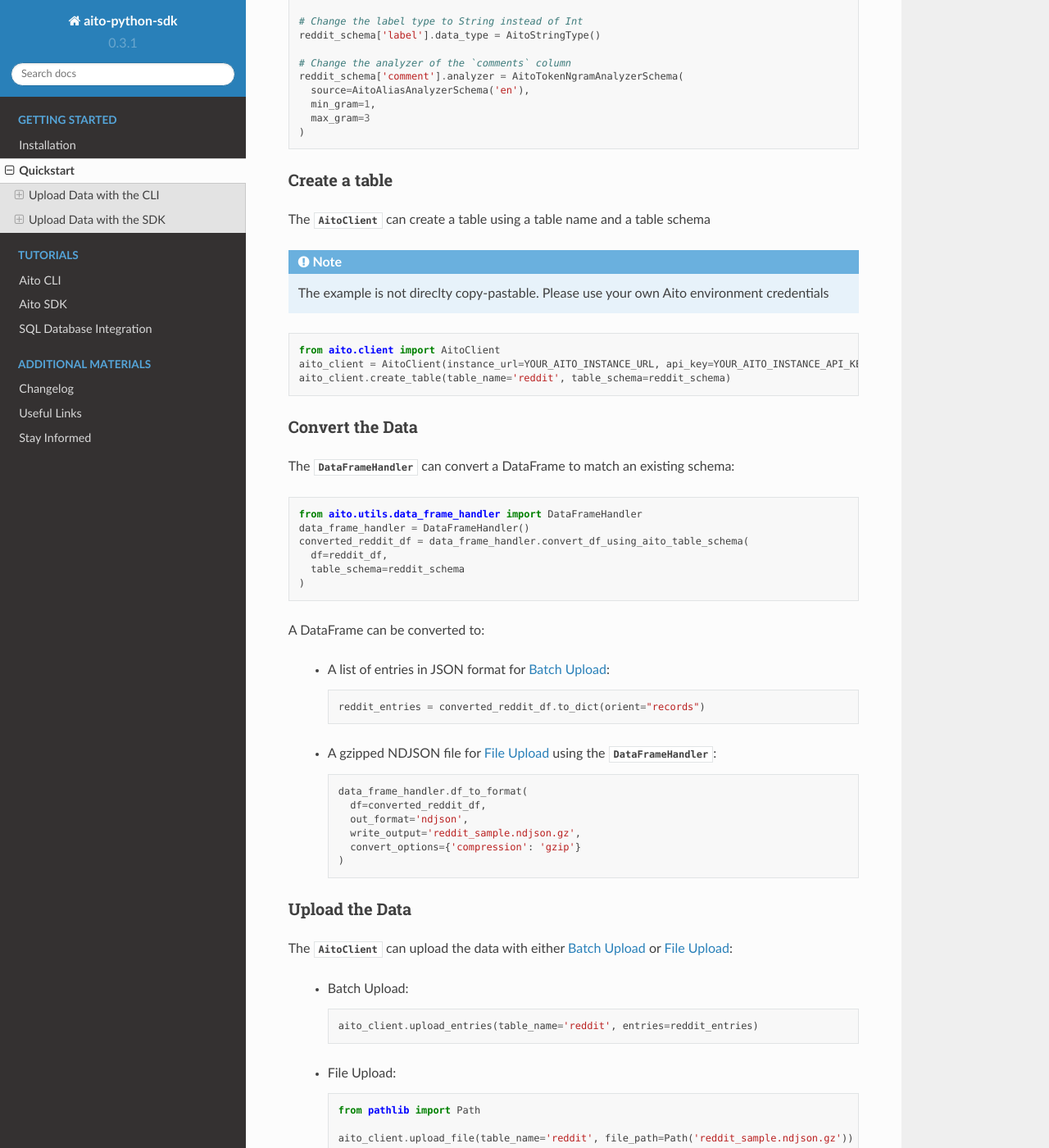
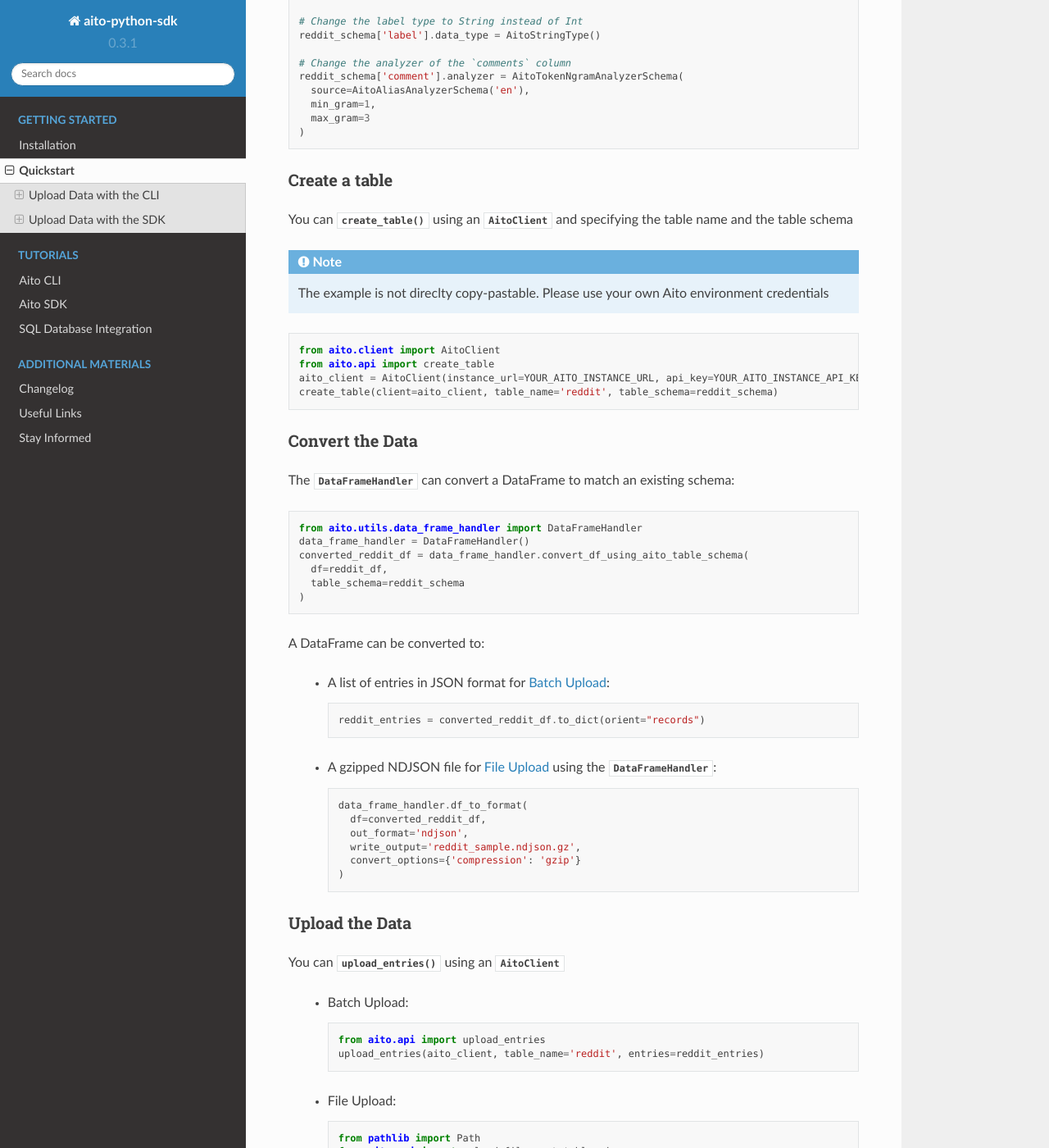
Before and after one commit to AitoDotAI/aito-python-tools, a Sphinx documentation site: the page built from docs/source/quickstart.rst, in a window 1280 px wide and 1400 px high, scrolled down 4320 px. Shown: the whole window at 82% size. Built offline with Sphinx 7.4.7 and the Read the Docs theme 2.0.0, drawn with Linux system fonts in a browser that asks for light colours; some of the changed text lies outside the part shown.

```diff
--- a/docs/source/index.rst
+++ b/docs/source/index.rst
@@ -76,6 +76,8 @@ Aito SDK Overview
 
   schema
   client
+  api
+  client_request
   utils.data_frame_handler
   utils.sql_connection
 
--- a/docs/source/quickstart.rst
+++ b/docs/source/quickstart.rst
@@ -242,7 +242,7 @@ You can access and update the column schema by using the column name as the key:
 Create a table
 ~~~~~~~~~~~~~~
 
-The :py:class:`~aito.client.AitoClient` can create a table using a table name and a table schema
+You can :py:func:`~aito.api.create_table` using an :py:class:`~aito.client.AitoClient` and specifying the table name and the table schema
 
 .. note::
   The example is not direclty copy-pastable. Please use your own Aito environment credentials
@@ -257,8 +257,9 @@ The :py:class:`~aito.client.AitoClient` can create a table using a table name an
 .. testcode::
 
   from aito.client import AitoClient
+  from aito.api import create_table
   aito_client = AitoClient(instance_url=YOUR_AITO_INSTANCE_URL, api_key=YOUR_AITO_INSTANCE_API_KEY)
-  aito_client.create_table(table_name='reddit', table_schema=reddit_schema)
+  create_table(client=aito_client, table_name='reddit', table_schema=reddit_schema)
 
 .. _sdkQuickstartConvertData:
 
@@ -300,24 +301,26 @@ A DataFrame can be converted to:
 Upload the Data
 ~~~~~~~~~~~~~~~
 
-The :py:class:`~aito.client.AitoClient` can upload the data with either `Batch Upload`_ or `File Upload`_:
+You can :py:func:`~aito.api.upload_entries` using an :py:class:`~aito.client.AitoClient`
 
   - Batch Upload:
 
     .. code-block:: python
 
-      aito_client.upload_entries(table_name='reddit', entries=reddit_entries)
+      from aito.api import upload_entries
+      upload_entries(aito_client, table_name='reddit', entries=reddit_entries)
 
   - File Upload:
 
     .. testcode::
 
       from pathlib import Path
+      from aito.api import upload_file, get_table_size
 
-      aito_client.upload_file(table_name='reddit', file_path=Path('reddit_sample.ndjson.gz'))
+      upload_file(aito_client, table_name='reddit', file_path=Path('reddit_sample.ndjson.gz'))
 
       # Check that the data has been uploaded
-      print(aito_client.get_table_size('reddit'))
+      print(get_table_size(aito_client, 'reddit'))
 
     .. testoutput::
 
@@ -326,7 +329,8 @@ The :py:class:`~aito.client.AitoClient` can upload the data with either `Batch U
     .. testcleanup::
 
       import os
-      aito_client.delete_table('reddit')
+      from aito.api import delete_table
+      delete_table(aito_client, 'reddit')
       os.unlink('reddit_sample.ndjson.gz')
 
 
@@ -339,7 +343,8 @@ The `Batch Upload`_ can also be done using a generator:
         entry = {'id': idx}
         yield entry
 
-    aito_client.upload_entries(
+    upload_entries(
+      aito_client,
       table_name="table_name",
       entries=entries_generator(start=0, end=4),
       batch_size=2,
--- a/docs/source/sql.rst
+++ b/docs/source/sql.rst
@@ -168,6 +168,9 @@ You can connect to your SQL Database using the :py:class:`~aito.utils.sql_connec
 .. code:: python
 
   from aito.utils.sql_connection import SQLConnection
+  from aito.client import AitoClient
+  from aito.api import upload_entries
+
   connection = SQLConnection(
     sql_driver='PostgreSQL Unicode',
     sql_server='localhost',
@@ -184,7 +187,7 @@ You can connect to your SQL Database using the :py:class:`~aito.utils.sql_connec
   # create aito client
   aito_client = AitoClient(instance_url="your_aito_instance_url", api_key="your_rw_api_key")
   # upload entries to table
-  aito_client.upload_entries(table_name='table', entries=query_results_entries)
+  upload_entries(aito_client, table_name='table', entries=query_results_entries)
 
 
 Troubleshooting
```
Also changed, not shown: docs/source/sdk.rst (+41 -26 lines), 3 other files.
